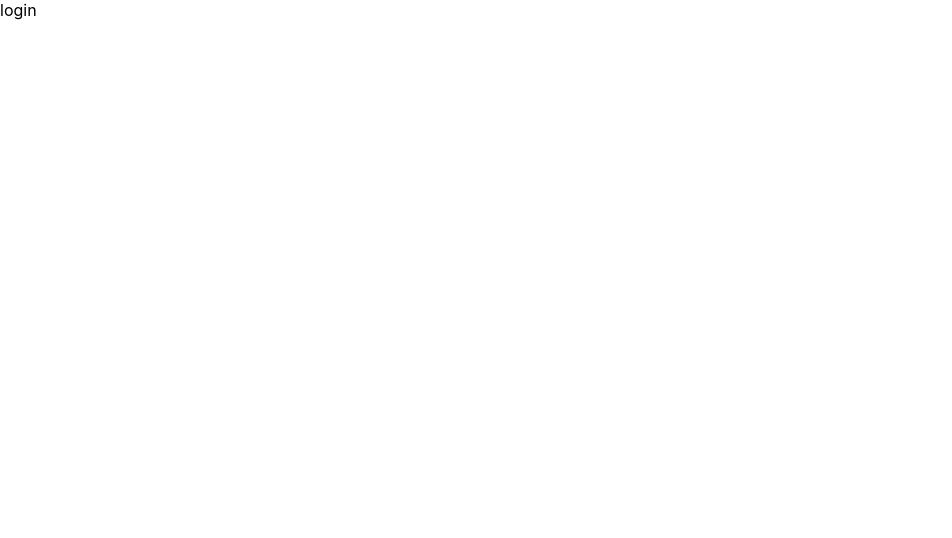
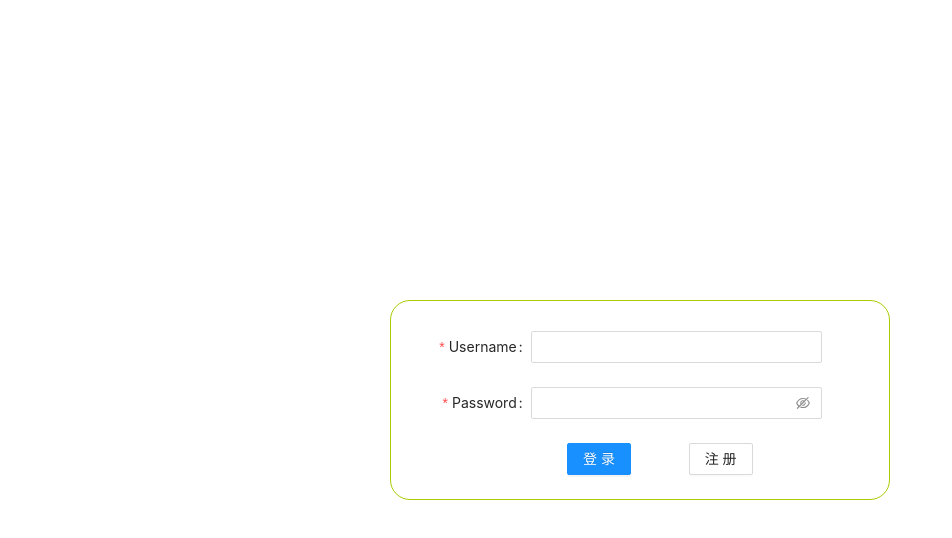
Before and after one commit to TwinkleDing/react-ts, a React app: page /login in a window 1280 px wide. Shown: the top 538 px of the page, without its empty margins (0-952 px from the left). Built offline with nearby package versions, Linux system fonts and the light colour scheme.

Commit message:
add login box

```diff
--- a/package.json
+++ b/package.json
@@ -16,6 +16,7 @@
     "@typescript-eslint/eslint-plugin": "^4.5.0",
     "@typescript-eslint/parser": "^4.5.0",
     "antd": "^4.16.13",
+    "axios": "^0.24.0",
     "babel-eslint": "^10.1.0",
     "babel-jest": "^26.6.0",
     "babel-loader": "8.1.0",
--- a/src/css/index.scss
+++ b/src/css/index.scss
@@ -1,3 +1,5 @@
+@import '~antd/dist/antd.css';
+
 body {
     margin: 0;
     font-family: -apple-system, BlinkMacSystemFont, 'Segoe UI', 'Roboto', 'Oxygen',
@@ -10,3 +12,7 @@ body {
 code {
     font-family: source-code-pro, Menlo, Monaco, Consolas, 'Courier New', monospace;
 }
+html, body, #root {
+    height: 100%;
+    width: 100%;
+}
--- /dev/null
+++ b/src/css/login.scss
@@ -0,0 +1,41 @@
+.login {
+    height: 100%;
+    width: 100%;
+    position: relative;
+
+    &-box {
+        height: 200px;
+        width: 500px;
+        border: 1px solid #ac0;
+        border-radius: 20px;
+        position: absolute;
+        left: 0;
+        top: 0;
+        right: 0;
+        bottom: 0;
+        margin: auto;
+        padding: 30px;
+        overflow: hidden;
+        transition: all 1.5s;
+    }
+
+    &-form {
+        transition: all 1.5s;
+    }
+}
+
+.login-reg-box {
+    height: 250px;
+}
+
+.reg-login-box {
+    height: 200px;
+}
+
+.login-reg-form {
+    transform: translateY(-120px);
+}
+
+.reg-login-form {
+    transform: translateY(0px);
+}
--- a/src/router/index.tsx
+++ b/src/router/index.tsx
@@ -7,8 +7,7 @@ import store from "../store/index";
 
 const user: string = store.getState() && store.getState().user ? store.getState().user : "";
 
-class Routes extends React.Component {
-    render() {
+function Routes() {
     return (
         <Router>
             {
@@ -34,6 +33,5 @@ class Routes extends React.Component {
         </Router>
     );
 }
-}
 
 export default Routes;
--- a/src/views/login.tsx
+++ b/src/views/login.tsx
@@ -1,7 +1,101 @@
-import * as React from "react";
+import React from "react";
+import { Form, Input, Button, Row, Col } from "antd";
+import { FormInstance } from "antd/es/form";
+import "../css/login.scss";
 
-export default class Login extends React.Component {
+const layout = {
+    labelCol: { span: 6 },
+    wrapperCol: { span: 16 }
+};
+const tailLayout = {
+    wrapperCol: { offset: 8, span: 16 }
+};
+
+export default class Login extends React.Component<any, any> {
+    formRef: any;
+    constructor(props: any) {
+        super(props);
+        this.state = {
+            login: true
+        };
+        this.formRef = React.createRef<FormInstance>();
+    }
+
+    onFinish = (values: any) => {
+        console.log(values);
+    };
+
+    onReset = () => {
+        this.setState({
+            login: !this.state.login
+        });
+        this.formRef.current!.resetFields();
+    };
+
     render() {
-        return <div>login</div>;
+        return (
+            <div className="login">
+                <div className={`login-box ${this.state.login ? "reg-login-box" : "login-reg-box"}`}>
+                    <Form className={`login-form ${this.state.login ? "reg-login-form" : "login-reg-form"}`}
+                        {...layout} ref={this.formRef} name="control-ref" onFinish={this.onFinish}>
+                        <Form.Item
+                            label="Username"
+                            name="username"
+                            rules={[{ required: true, message: "Please input your username!" }]}>
+                            <Input />
+                        </Form.Item>
+                        <Form.Item
+                            label="Password"
+                            name="password"
+                            rules={[{ required: true, message: "Please input your password!" }]}>
+                            <Input.Password />
+                        </Form.Item>
+
+                        <Form.Item {...tailLayout}>
+                            <Row>
+                                <Col span={10}>
+                                    <Button type="primary" htmlType="submit">
+                                        {this.state.login ? "登录" : "确认注册"}
+                                    </Button>
+                                </Col>
+                                <Col span={6}>
+                                    <Button htmlType="button" onClick={this.onReset}>
+                                        {this.state.login ? "注册" : "返回登陆"}
+                                    </Button>
+                                </Col>
+                            </Row>
+                        </Form.Item>
+                        <Register />
+                    </Form>
+                </div>
+            </div>
+        );
     }
 }
+
+class Register extends React.Component {
+    render() {
+        return (
+            <div>
+                <Form.Item
+                    label="Username"
+                    name="regUsername"
+                    rules={[{ required: true, message: "Please input your username!" }]}>
+                    <Input />
+                </Form.Item>
+                <Form.Item
+                    label="Password"
+                    name="regPassword"
+                    rules={[{ required: true, message: "Please input your password!" }]}>
+                    <Input.Password />
+                </Form.Item>
+                <Form.Item
+                    label="PasswordAgain"
+                    name="regPasswordAgain"
+                    rules={[{ required: true, message: "Please input your password!" }]}>
+                    <Input.Password />
+                </Form.Item>
+            </div>
+        );
+    }
+}
```
Also changed, not shown: .eslintrc.js, 2 other files (tests, documents, lock files or other folders). Lines whose indentation alone changed are shown as unchanged.
